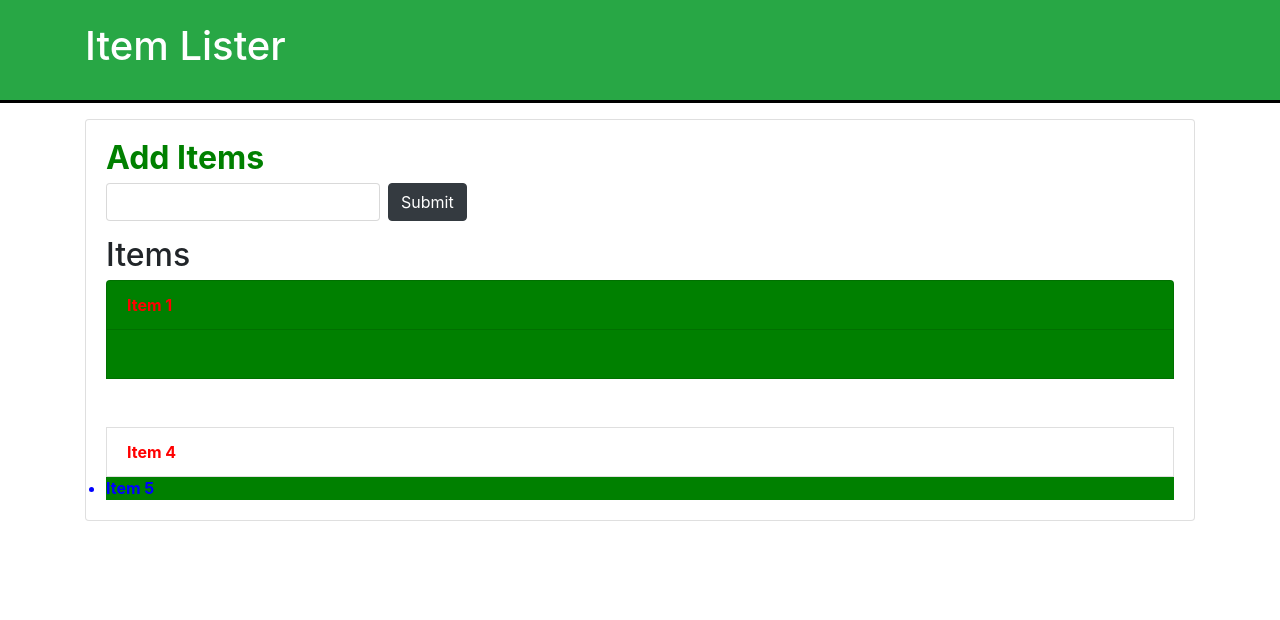
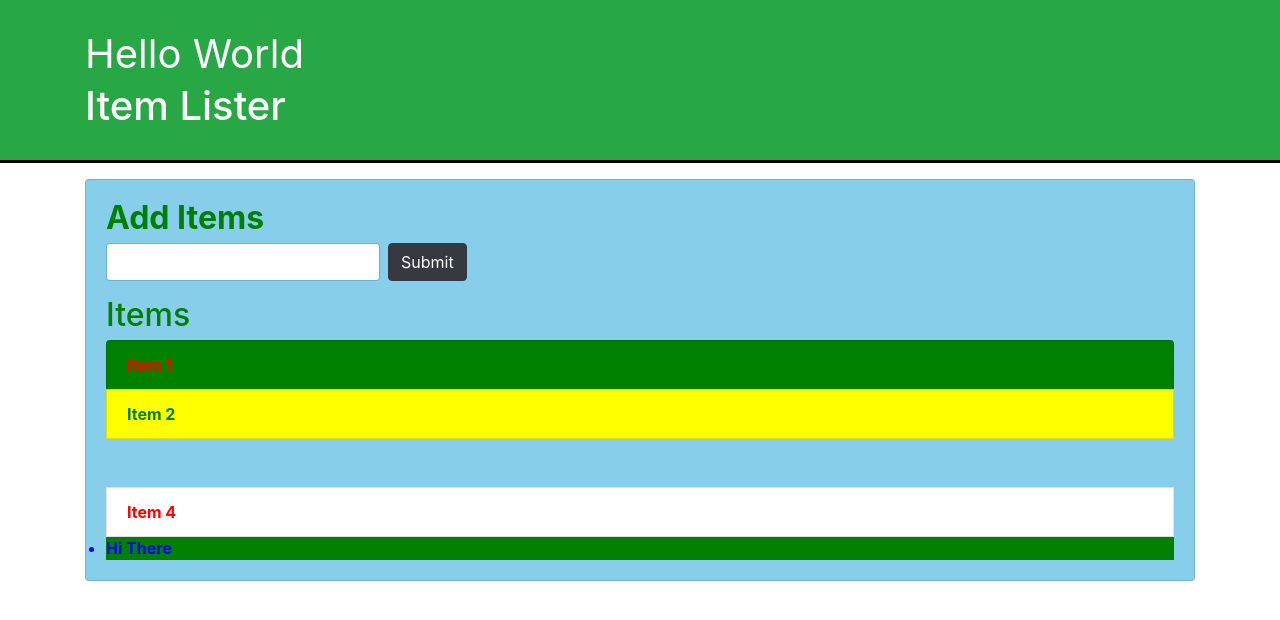
Before and after one commit to Ajoy31097/Demo, a plain HTML site: page Gitstart/Index.html in a window 1280 px wide. Drawn offline with nearby package versions, Linux system fonts and the light colour scheme.

Commit message:
Commit 5

```diff
--- a/Gitstart/Index.html
+++ b/Gitstart/Index.html
@@ -70,6 +70,29 @@ for (var i = 0; i < oddItems.length; i++) {
   oddItems[i].style.backgroundColor = "green";
 }
 
+var itemlist = document.querySelector('#items');
+console.log(itemlist.parentNode);
+itemlist.parentElement.style.backgroundColor = 'skyblue';
+itemlist.children[1].style.backgroundColor = 'yellow';
+itemlist.lastElementChild.textContent = 'Hi There';
+
+console.log(itemlist.nextElementSibling);
+
+itemlist.previousElementSibling.style.color = 'green';
+
+var newDiv = document.createElement('div');
+newDiv.className = 'class';
+newDiv.id = 'hello';
+newDiv.setAttribute('title', 'Hello Div');
+
+var newDivText = document.createTextNode('Hello World');
+newDiv.appendChild(newDivText);
+
+var container = document.querySelector('header .container');
+var h1 = document.querySelector('header h1');
+
+container.insertBefore(newDiv, h1);
+newDiv.style.fontSize = '40px';
 
 </script>
 </body>
```
